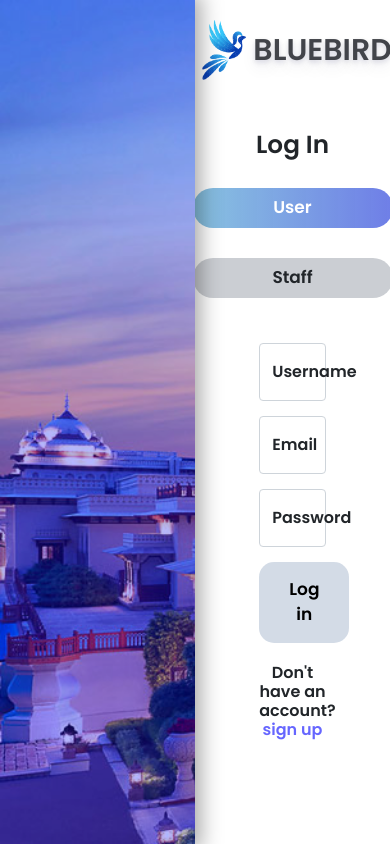
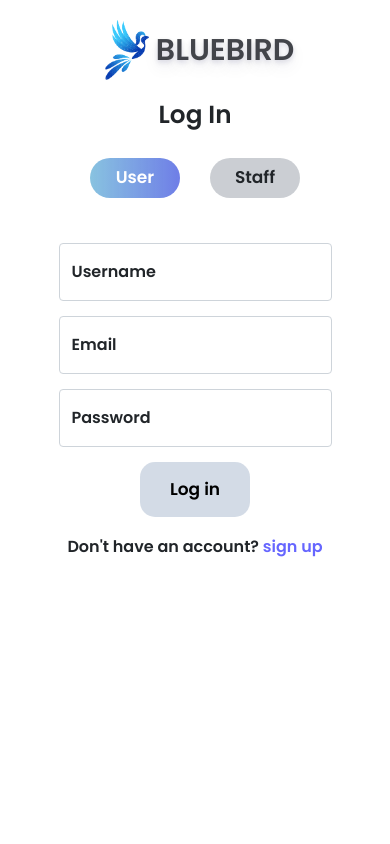
Before and after one commit to tushar-2223/Hotel-Management-System, a PHP site: page /hotelmanage_system/ in a window 390 px wide. Run offline with PHP 8.4, Linux system fonts and the light colour scheme; some libraries are stand-ins or nearby versions.

Commit message:
Update login.css

```diff
--- a/css/login.css
+++ b/css/login.css
@@ -192,3 +192,25 @@ section {
         transform: translateX(50px);
     }
 }
+
+
+
+/* responsive stuff */
+
+@media(max-width: 30rem){
+    .carousel_section{
+        display: none;
+    }
+    #auth_section{
+        width: 100%;
+    }
+    .auth_container
+    {
+        width: 100%;
+        padding: 0;
+        margin: 0;
+    }
+    #Log_in .role_btn .btns{
+        width: 90px;
+    }
+}
```
